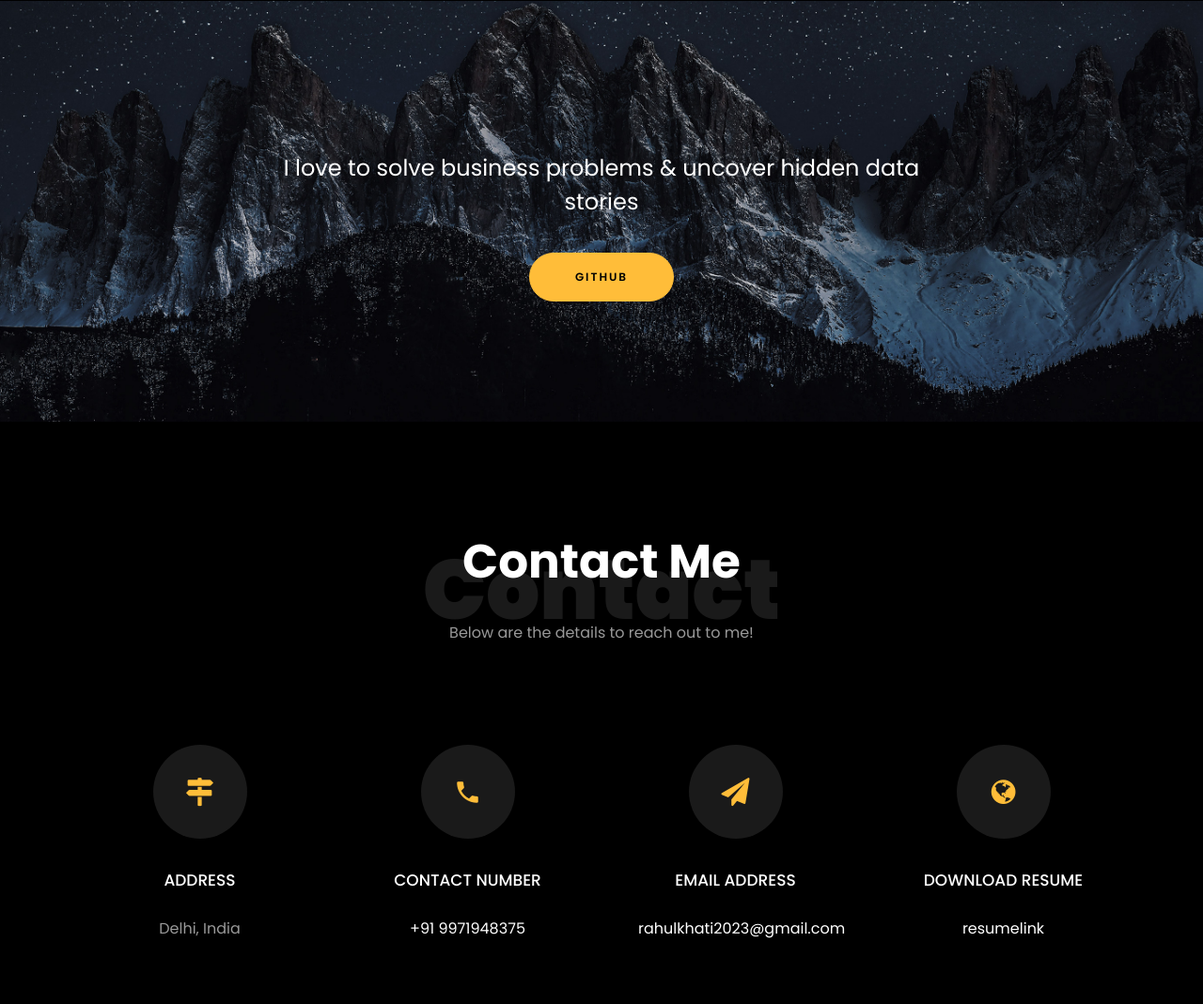
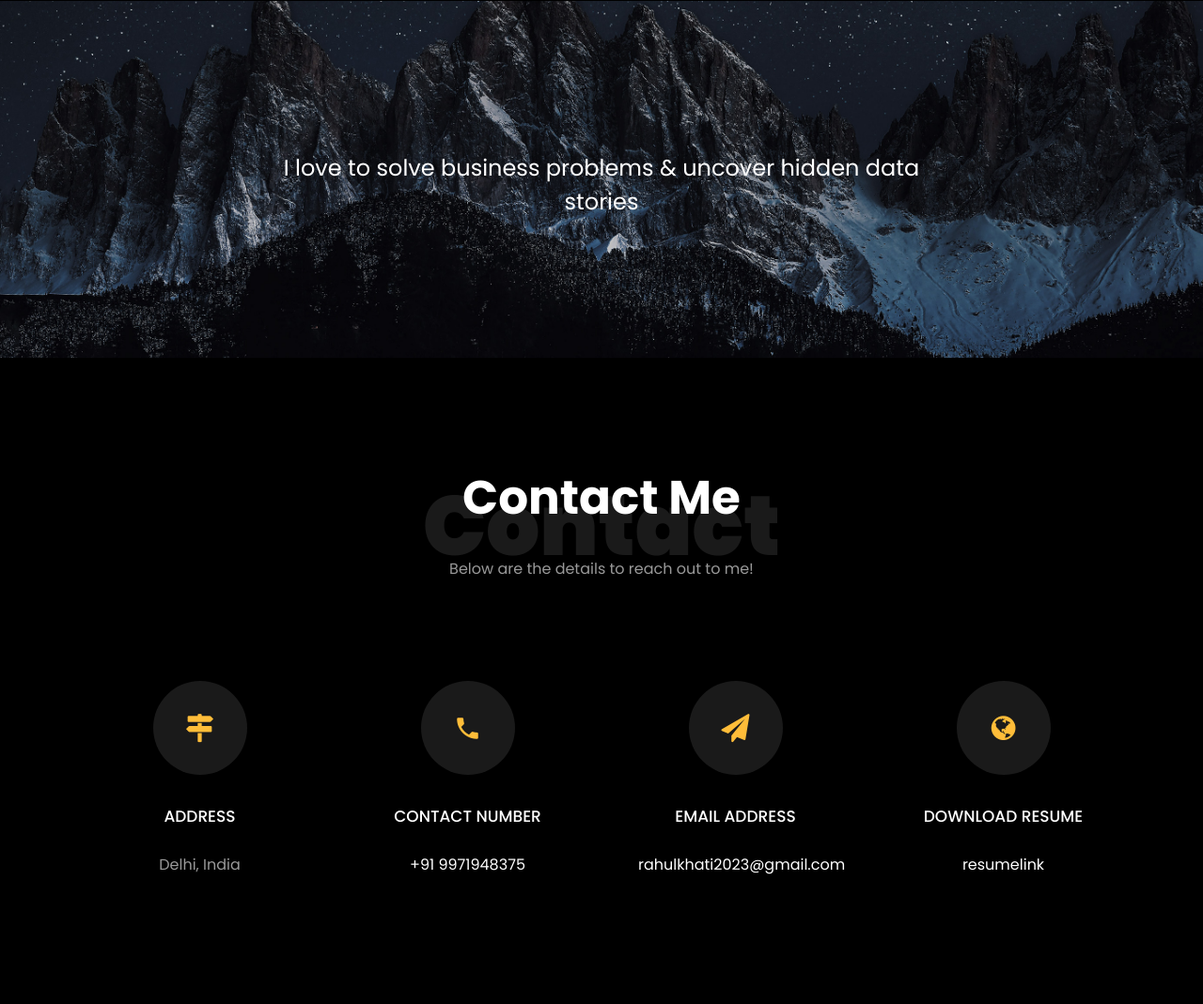
Before and after one commit to Rahul-Khati/Rahul-Khati.github.io, a plain HTML site: page index.html in a window 1280 px wide. Shown: the part 3994-5063 px from the top of the page at 94% size. Drawn offline with Linux system fonts and the light colour scheme; files whose address does not match are found by name.

Commit message:
Update index.html

```diff
--- a/index.html
+++ b/index.html
@@ -519,7 +519,7 @@
 						<!-- <h2>More projects on<span> Github  </span> </h2> -->
 						<div class="heading"> <h4> I love to solve business problems &amp; uncover hidden data stories </h4>
 						<br>
-						<p><a href="https://github.com/Rahul-Khati" class="btn btn-primary py-3 px-5">GitHub</a></p>
+<!-- 						<p><a href="https://github.com/Rahul-Khati" class="btn btn-primary py-3 px-5">GitHub</a></p> -->
 						</div>
 					</div>
 				</div>
```
